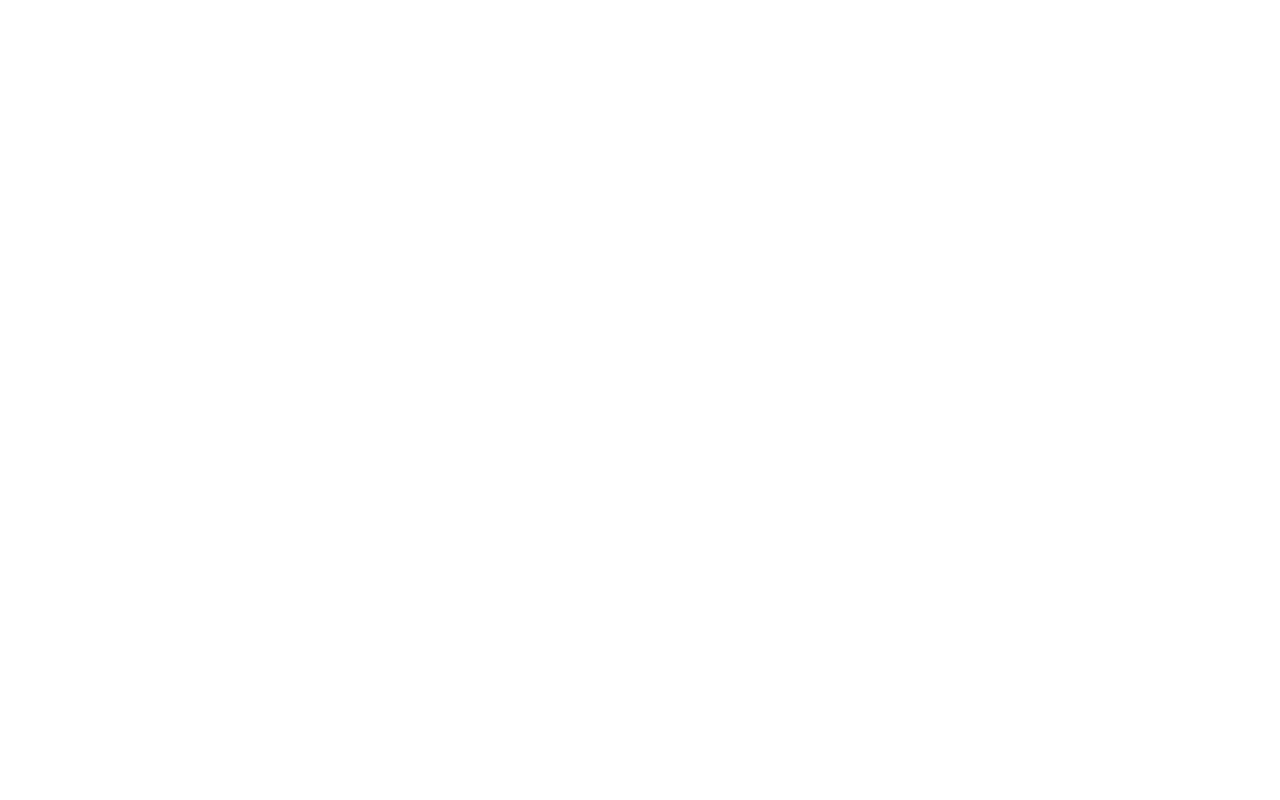
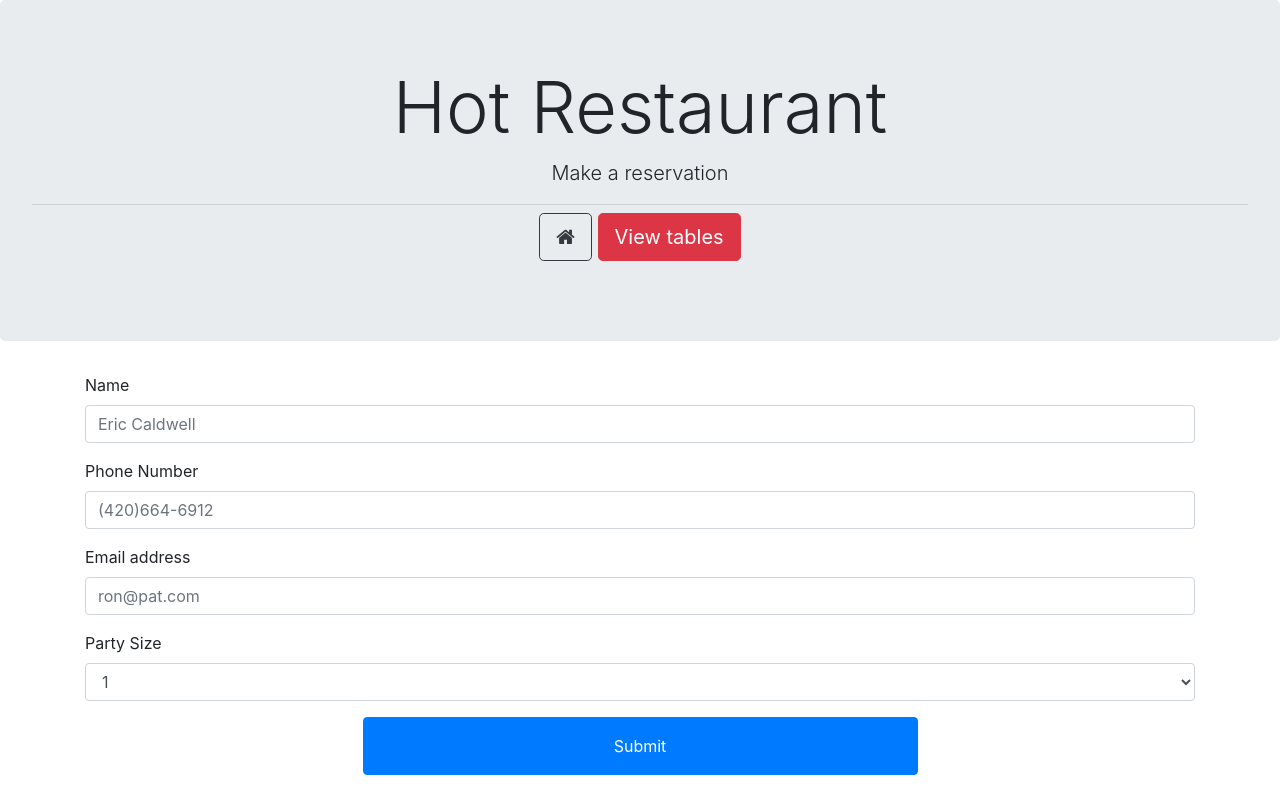
Before and after one commit to emcadwell/groupHotRestaurant, a plain HTML site: page reserve.html in a window 1280 px wide. Drawn offline with nearby package versions, Linux system fonts and the light colour scheme.

Commit message:
completed skeleton

```diff
--- a/assets/css/style.css
+++ b/assets/css/style.css
@@ -0,0 +1,10 @@
+html{
+    background-image: url("https://manrepeller-wpengine.netdna-ssl.com/wp-content/uploads/2019/03/Bobs-Burgers-Man-Repeller-Feature-1.jpg");
+}
+body{
+
+    background-color: rgba(255,255,255,0.5);
+}
+.jumbotron{
+    background-color: transparent;
+}
--- a/reserve.html
+++ b/reserve.html
@@ -0,0 +1,92 @@
+<!doctype html>
+<html lang="en">
+
+<head>
+    <title>Title</title>
+    <!-- Required meta tags -->
+    <meta charset="utf-8">
+    <meta name="viewport" content="width=device-width, initial-scale=1, shrink-to-fit=no">
+
+    <!-- Bootstrap CSS -->
+    <link rel="stylesheet" href="https://stackpath.bootstrapcdn.com/bootstrap/4.3.1/css/bootstrap.min.css"
+        integrity="sha384-ggOyR0iXCbMQv3Xipma34MD+dH/1fQ784/j6cY/iJTQUOhcWr7x9JvoRxT2MZw1T" crossorigin="anonymous">
+    <link rel="stylesheet" href="https://maxcdn.bootstrapcdn.com/font-awesome/4.7.0/css/font-awesome.min.css">
+</head>
+
+<body>
+    <div class="jumbotron text-center">
+        <h1 class="display-3">Hot Restaurant</h1>
+        <p class="lead">Make a reservation</p>
+        <hr class="my-2">
+        <p class="lead">
+            <button type="button" class="btn btn-lg btn-outline-dark"><i class="fa fa-home"
+                    aria-hidden="true"></i></button>
+            <a class="btn btn-danger btn-lg" href="tables.html" role="button">View tables</a>
+        </p>
+    </div>
+    <div class="container">
+        <form>
+            <div class="form-group">
+                <label for="exampleFormControlInput1">Name</label>
+                <input type="email" class="form-control" id="name" placeholder="Eric Caldwell">
+            </div>
+            <div class="form-group">
+                <label for="exampleFormControlInput1">Phone Number</label>
+                <input type="email" class="form-control" id="phone" placeholder="(420)664-6912">
+            </div>
+            <div class="form-group">
+                <label for="exampleFormControlInput1">Email address</label>
+                <input type="email" class="form-control" id="email" placeholder="ron@pat.com">
+            </div>
+            <div class="form-group">
+                <label for="exampleFormControlSelect1">Party Size</label>
+                <select class="form-control" id="party">
+                    <option>1</option>
+                    <option>2</option>
+                    <option>3</option>
+                    <option>4</option>
+                    <option>5</option>
+                    <option>6</option>
+                    <option>7</option>
+                    <option>8+</option>
+                </select>
+            </div>
+            <div class="row">
+                <div class="col text-center">
+                    <a id="submit" class="btn btn-primary w-50 py-3" href="#" role="button">Submit</a>
+                </div>
+            </div>
+        </form>
+    </div>
+    <!-- Optional JavaScript -->
+    <!-- jQuery first, then Popper.js, then Bootstrap JS -->
+    <script src="https://code.jquery.com/jquery-3.3.1.slim.min.js"
+        integrity="sha384-q8i/X+965DzO0rT7abK41JStQIAqVgRVzpbzo5smXKp4YfRvH+8abtTE1Pi6jizo" crossorigin="anonymous">
+    </script>
+    <script src="https://cdnjs.cloudflare.com/ajax/libs/popper.js/1.14.7/umd/popper.min.js"
+        integrity="sha384-UO2eT0CpHqdSJQ6hJty5KVphtPhzWj9WO1clHTMGa3JDZwrnQq4sF86dIHNDz0W1" crossorigin="anonymous">
+    </script>
+    <script src="https://stackpath.bootstrapcdn.com/bootstrap/4.3.1/js/bootstrap.min.js"
+        integrity="sha384-JjSmVgyd0p3pXB1rRibZUAYoIIy6OrQ6VrjIEaFf/nJGzIxFDsf4x0xIM+B07jRM" crossorigin="anonymous">
+    </script>
+    <script>
+        $("#submit").on("click", function (event) {
+            event.preventDefault();
+            var newReservation = {
+                name: $("#name").val().trim(),
+                phone: $("#phone").val().trim(),
+                email: $("#email").val().trim(),
+                party: $("#party").val().trim()
+            };
+
+            // Question: What does this code do??
+            $.post("/api/reservations", newReservation)
+                .then(function (data) {
+                    console.log("reserve.html", data);
+                    alert("Adding reservation...");
+                });
+        });
+    </script>
+</body>
+
+</html>
```
Also changed, not shown: index.html (+1 -1 lines), tables.html (+56 -0 lines).
